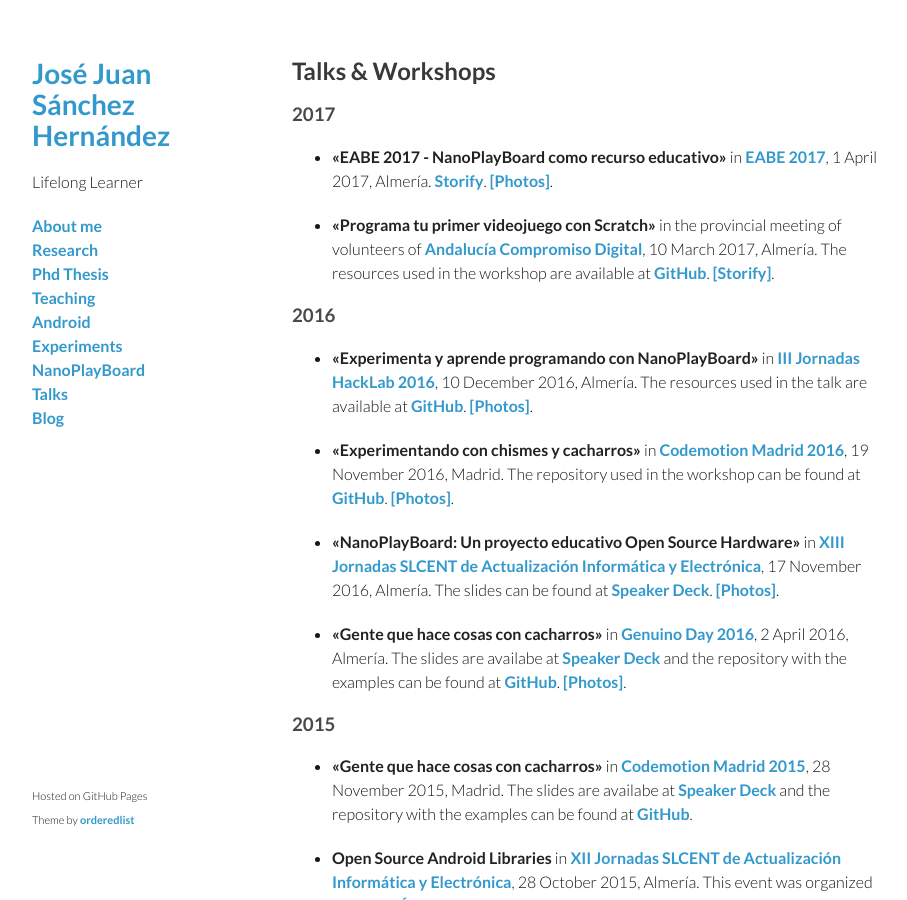
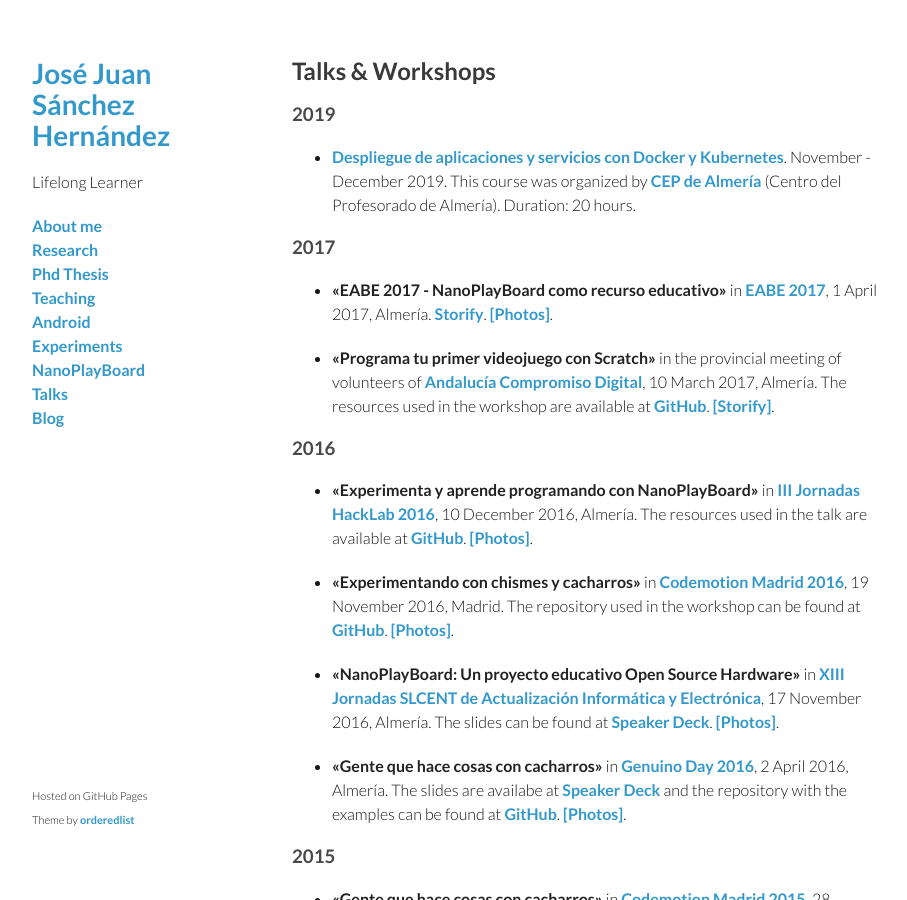
Before and after one commit to josejuansanchez/josejuansanchez.github.io, a Jekyll site: the page built from talks/index.md, in a window 1280 px wide and 900 px high. Shown: the whole window, without its empty margins (178-1085 px from the left). Built offline with Jekyll 4.4.1, drawn with Linux system fonts in a browser that asks for light colours.

Commit message:
Updated talks

```diff
--- a/talks/index.md
+++ b/talks/index.md
@@ -4,6 +4,10 @@
 ---
 
 ## Talks & Workshops
+
+### 2019
+
+  * [Despliegue de aplicaciones y servicios con Docker y Kubernetes](https://www.juntadeandalucia.es/educacion/secretariavirtual/consultaCEP/actividad/20401GE035/). November - December 2019. This course was organized by [CEP de Almería](http://www.cepalmeria.org) (Centro del Profesorado de Almería). Duration: 20 hours.
 
 ### 2017
 
```
